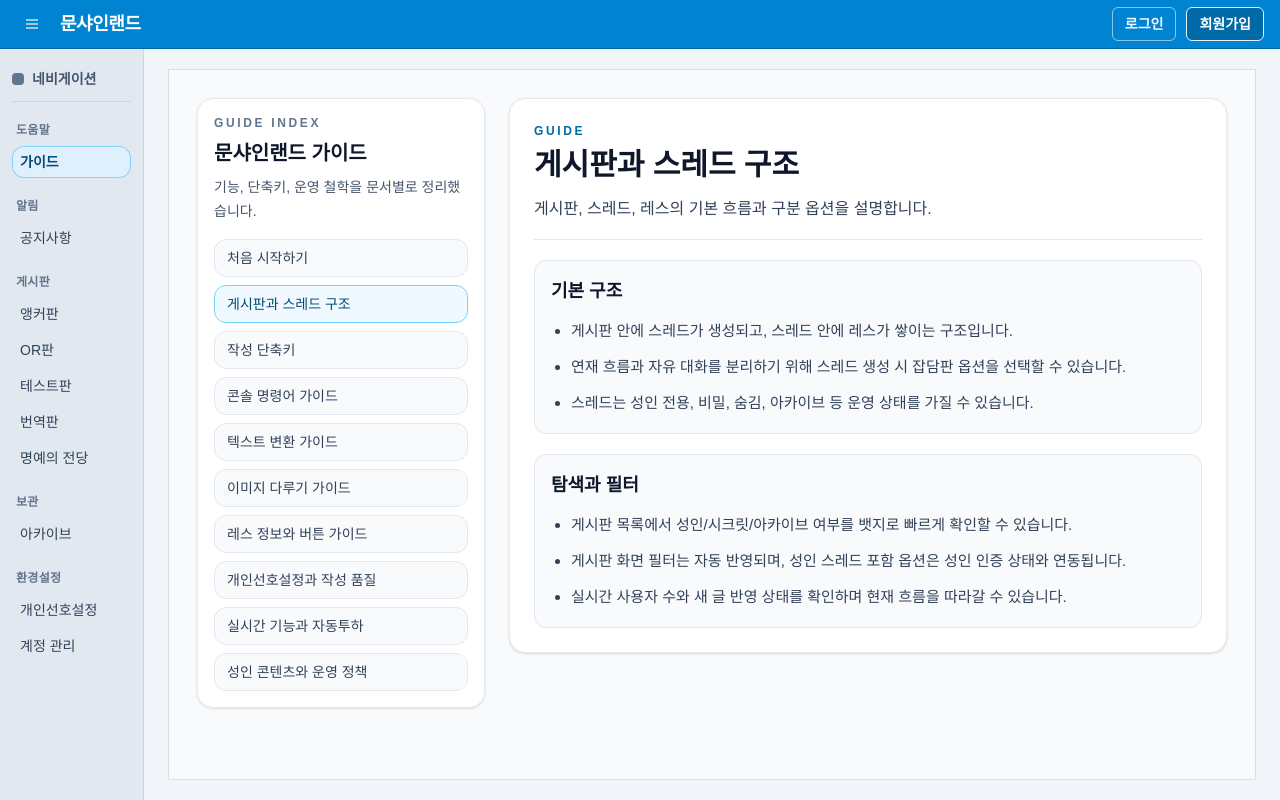
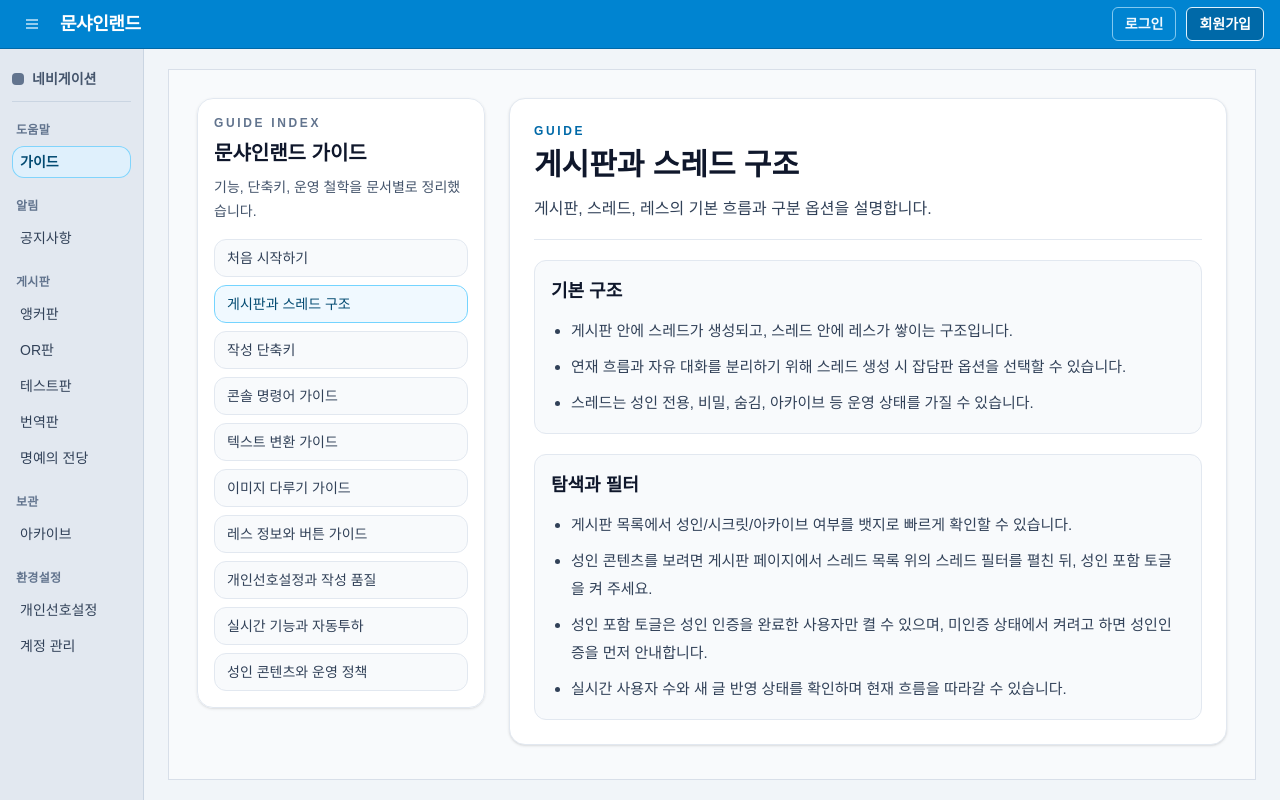
Before and after one commit to tstunas/moonshineland, a Next.js app: page /guide/boards-and-threads in a window 1280 px wide. Built offline with nearby package versions, Linux system fonts and the light colour scheme; no server answers.

Commit message:
feat: 성인 콘텐츠 관련 가이드 구체화

```diff
--- a/src/app/(help)/guide/_lib/guide-docs.ts
+++ b/src/app/(help)/guide/_lib/guide-docs.ts
@@ -51,7 +51,8 @@ export const GUIDE_DOCS: GuideDoc[] = [
         heading: "탐색과 필터",
         items: [
           "게시판 목록에서 성인/시크릿/아카이브 여부를 뱃지로 빠르게 확인할 수 있습니다.",
-          "게시판 화면 필터는 자동 반영되며, 성인 스레드 포함 옵션은 성인 인증 상태와 연동됩니다.",
+          "성인 콘텐츠를 보려면 게시판 페이지에서 스레드 목록 위의 스레드 필터를 펼친 뒤, 성인 포함 토글을 켜 주세요.",
+          "성인 포함 토글은 성인 인증을 완료한 사용자만 켤 수 있으며, 미인증 상태에서 켜려고 하면 성인인증을 먼저 안내합니다.",
           "실시간 사용자 수와 새 글 반영 상태를 확인하며 현재 흐름을 따라갈 수 있습니다.",
         ],
       },
@@ -282,6 +283,7 @@ export const GUIDE_DOCS: GuideDoc[] = [
         heading: "개인화 항목",
         items: [
           "주 게시판, 성인 필터 포함 여부를 저장할 수 있습니다.",
+          "성인 필터는 성인 인증 사용자에게만 활성화되며, 미인증 상태에서 활성화를 시도하면 성인인증을 요구합니다.",
           "알림 사운드, 토스트 크기, 필터 접힘 상태 등을 취향에 맞게 조절할 수 있습니다.",
           "이미지 기본 숨기기는 초기값이 켜짐이며, 레스/공지의 첨부·인라인 이미지를 기본으로 가립니다.",
           "이미지가 있는 본문 상단의 이미지 펼치기/숨기기 버튼으로 즉시 전환할 수 있습니다.",
@@ -329,9 +331,11 @@ export const GUIDE_DOCS: GuideDoc[] = [
       {
         heading: "성인 콘텐츠 접근",
         items: [
-          "성인 전용 스레드 열람/작성은 성인 인증 사용자만 가능합니다.",
-          "미인증 상태에서 성인 콘텐츠를 요청하면 성인인증 절차 페이지로 이동됩니다.",
-          "필터에서 성인 포함을 켤 때도 인증 상태를 먼저 확인합니다.",
+          "성인 콘텐츠를 보려면 게시판 페이지로 이동한 뒤, 스레드 목록 위의 스레드 필터를 먼저 펼쳐 주세요.",
+          "필터에서 성인 포함 토글을 켜면 성인 스레드가 목록에 함께 표시됩니다.",
+          "성인 포함 토글은 성인 인증 사용자만 켤 수 있습니다.",
+          "미인증 사용자가 토글을 켜거나 성인 전용 스레드에 접근하면, 성인인증 절차를 먼저 안내합니다.",
+          "성인 전용 스레드의 열람/작성은 성인 인증 완료 후에만 가능합니다.",
         ],
       },
       {
```
